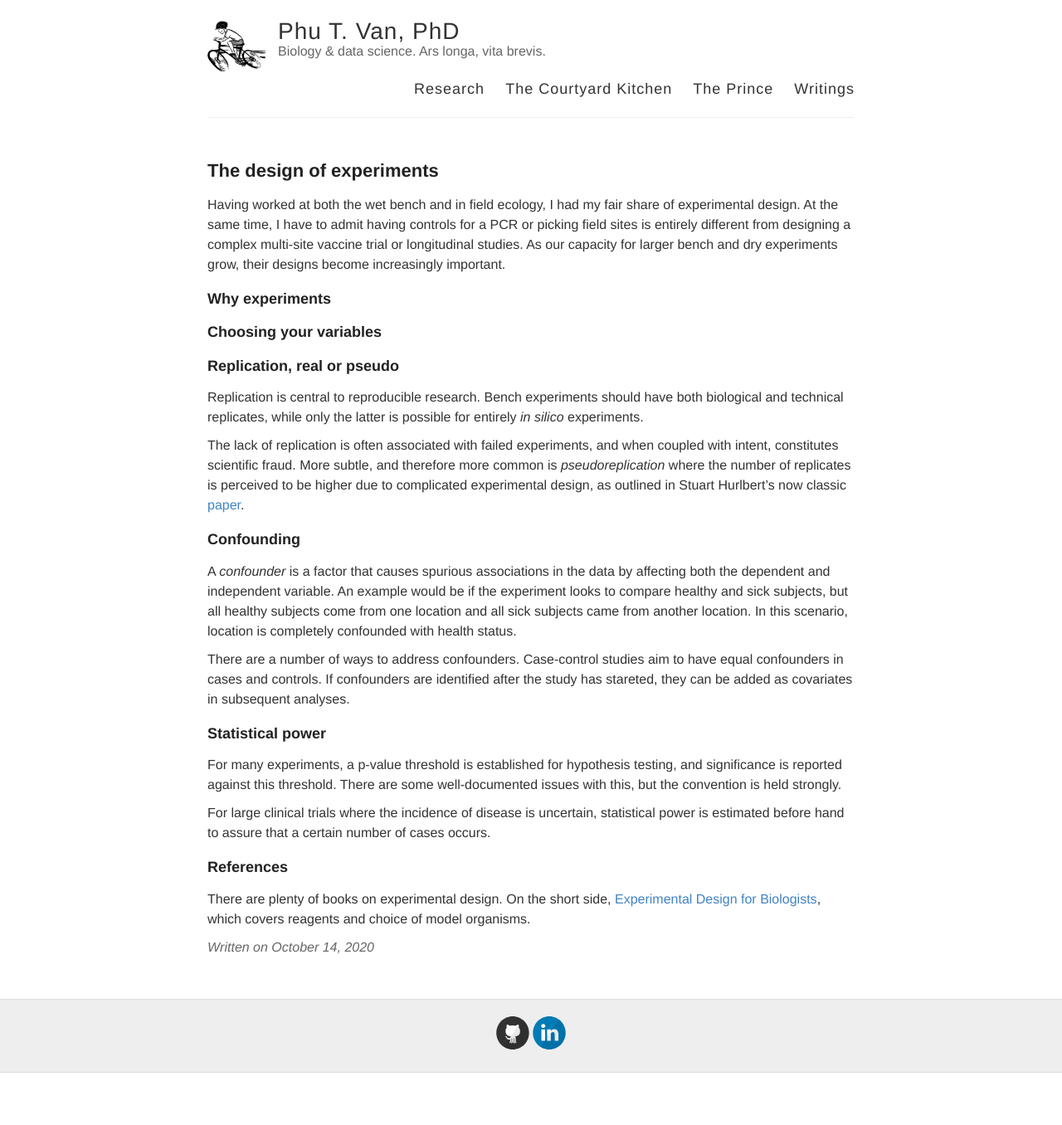
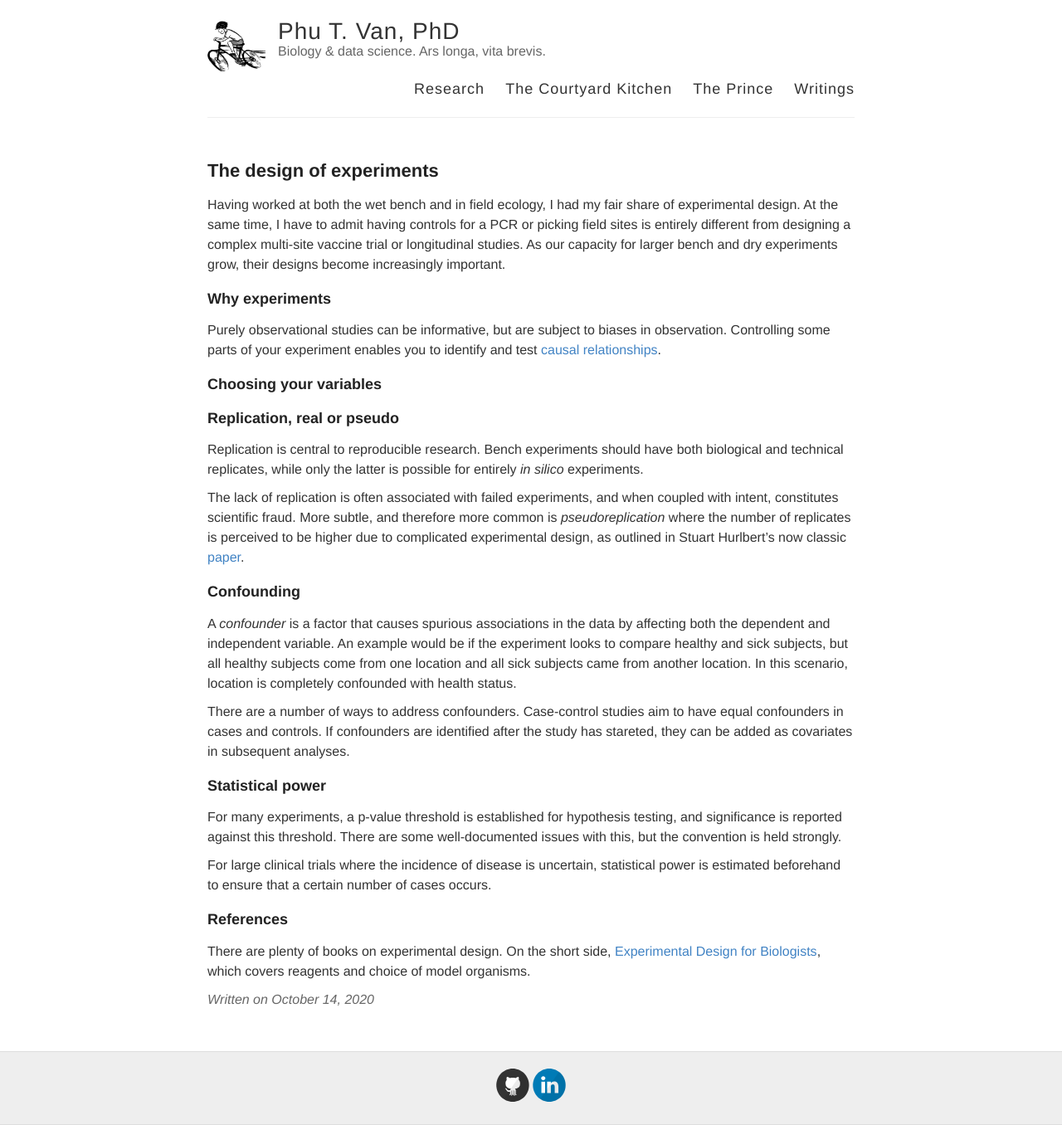
Before and after one commit to ptvan/ptvan.github.io, a Jekyll site: the page built from _posts/2020-10-14-experimental-design.md, in a window 1280 px wide. Shown: the whole page at 83% size. Built offline with Jekyll 4.4.1, drawn with Linux system fonts in a browser that asks for light colours; before the commit the page ends 1293 px from its top, so only the background shows below that.

Commit message:
added rationale for experiments

```diff
--- a/_posts/2020-10-14-experimental-design.md
+++ b/_posts/2020-10-14-experimental-design.md
@@ -6,6 +6,8 @@ title: The design of experiments
 Having worked at both the wet bench and in field ecology, I had my fair share of experimental design. At the same time, I have to admit having controls for a PCR or picking field sites is entirely different from designing a complex multi-site vaccine trial or longitudinal studies. As our capacity for larger bench and dry experiments grow, their designs become increasingly important.
 
 ### Why experiments
+
+Purely observational studies can be informative, but are subject to biases in observation. Controlling some parts of your experiment enables you to identify and test [causal relationships](https://en.wikipedia.org/wiki/Bradford_Hill_criteria).
 
 ### Choosing your variables
 
@@ -25,7 +27,7 @@ There are a number of ways to address confounders. Case-control studies aim to h
 
 For many experiments, a p-value threshold is established for hypothesis testing, and significance is reported against this threshold. There are some well-documented issues with this, but the convention is held strongly.
 
-For large clinical trials where the incidence of disease is uncertain, statistical power is estimated before hand to assure that a certain number of cases occurs.
+For large clinical trials where the incidence of disease is uncertain, statistical power is estimated beforehand to ensure that a certain number of cases occurs.
 
 ### References
 
```
